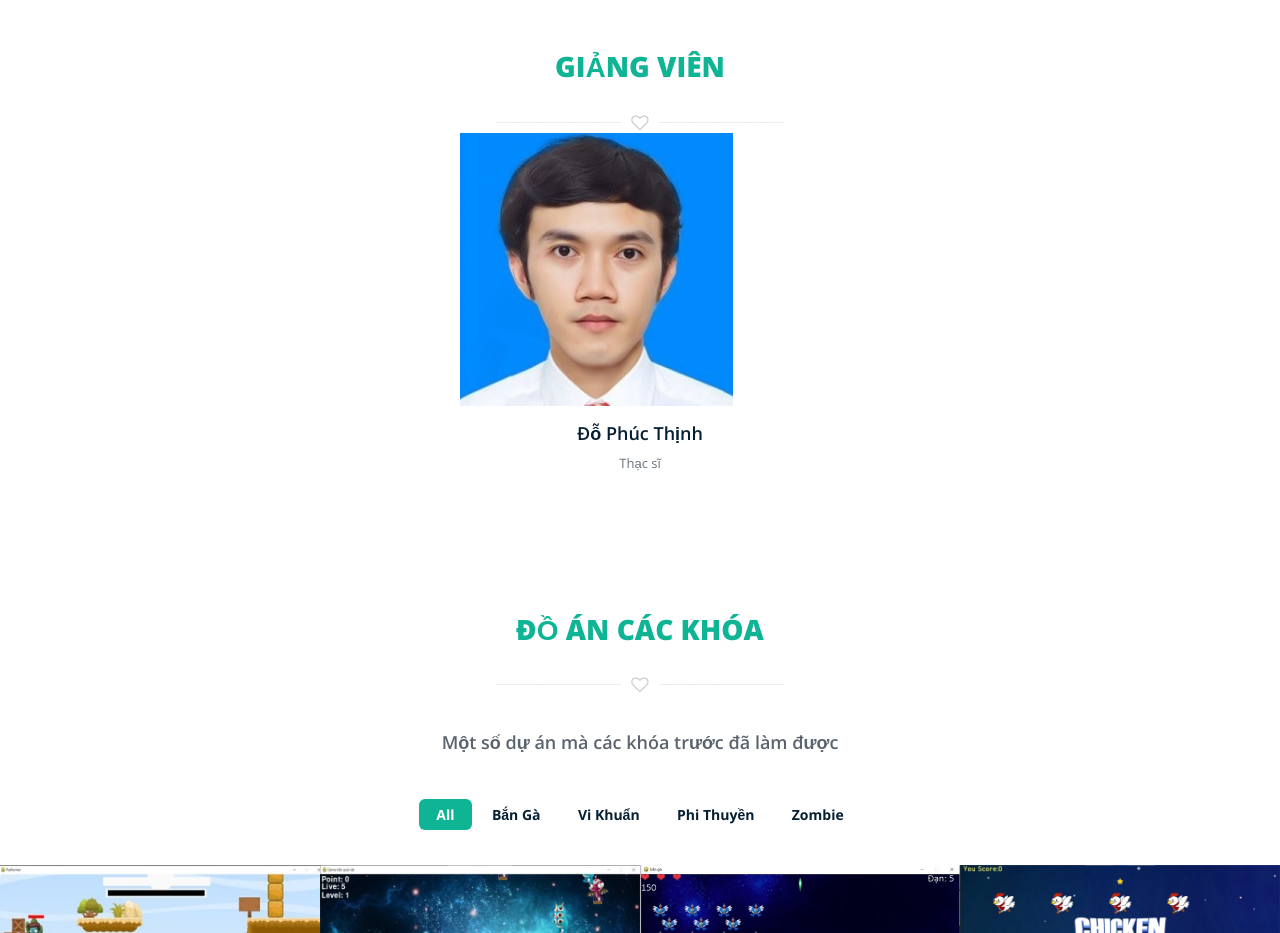
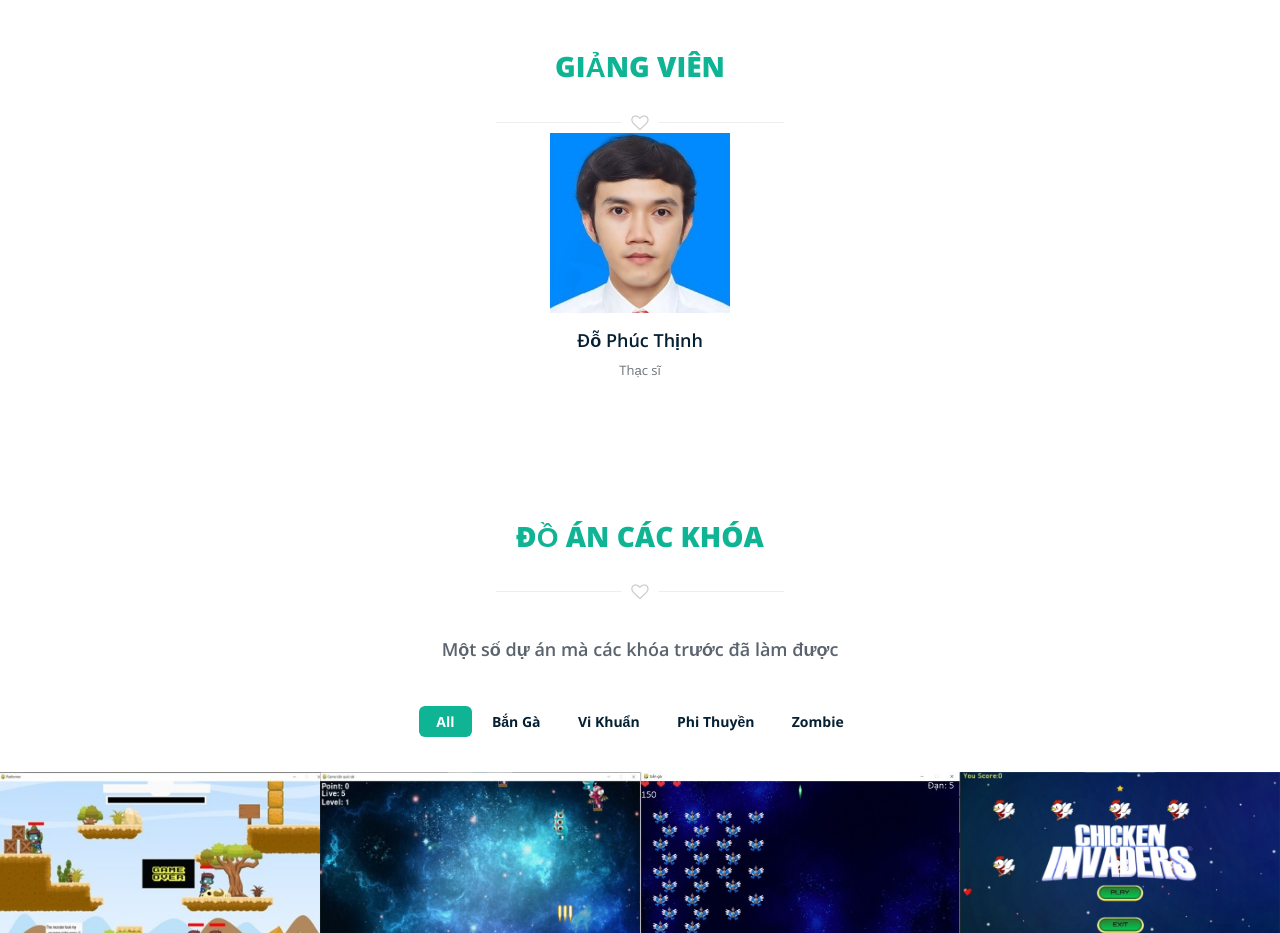
Before and after one commit to Tenshiren/ltmanguonmo, a plain HTML site: page index.html in a window 1280 px wide. Shown: the part 1220-2153 px from the top of the page. Drawn offline with nearby package versions, Linux system fonts and the light colour scheme; some packages are replaced by stand-ins of ours; a script that the page names is missing.

Commit message:
center img

```diff
--- a/css/main.css
+++ b/css/main.css
@@ -439,8 +439,14 @@ top: -8px;
 ==========================================*/
 
 .member-thumb {
-  width: 273px;
-  position: relative;
+  width: auto;
+}
+.center {
+  display: block;
+  margin-left: auto;
+  margin-right: auto;
+  width: 50%;
+  height: auto;
 }
 
 .member-thumb .overlay h5 {
--- a/index.html
+++ b/index.html
@@ -286,17 +286,17 @@
 
 
 				<!-- single member -->
-				<figure class="team-member col-lg-4 col-md-4 col-sm-12 col-xs-12 text-center wow fadeInUp animated"
+				<figure class="team-member col-md-4 col-sm-4 text-center wow fadeInUp animated"
 					data-wow-duration="500ms">
 				</figure>
 				<!-- end single member -->
 
 				<!-- single member -->
 
-				<figure class="team-member col-lg-4 col-md-4 col-sm-12 col-xs-12 text-center" data-wow-duration="500ms"
+				<figure class="team-member col-md-4 col-sm-4 text-center" data-wow-duration="500ms"
 					data-wow-delay="300ms">
 					<div class="member-thumb">
-						<img src="img/gv.jpg" alt="Team Member" class="img-responsive">
+						<img src="img/gv.jpg" alt="Team Member" class="img-responsive center">
 						<figcaption class="overlay">
 							<h5>Thông tin</h5>
 							<p>Bấm icon để xem chi tiết</p>
@@ -317,7 +317,7 @@
 				<!-- end single member -->
 
 				<!-- single member -->
-				<figure class="team-member col-lg-4 col-md-4 col-sm-12 col-xs-12 text-center wow fadeInUp animated"
+				<figure class="team-member col-md-4 col-sm-4 text-center wow fadeInUp animated"
 					data-wow-duration="500ms" data-wow-delay="600ms">
 				</figure>
 				<!-- end single member -->
```
